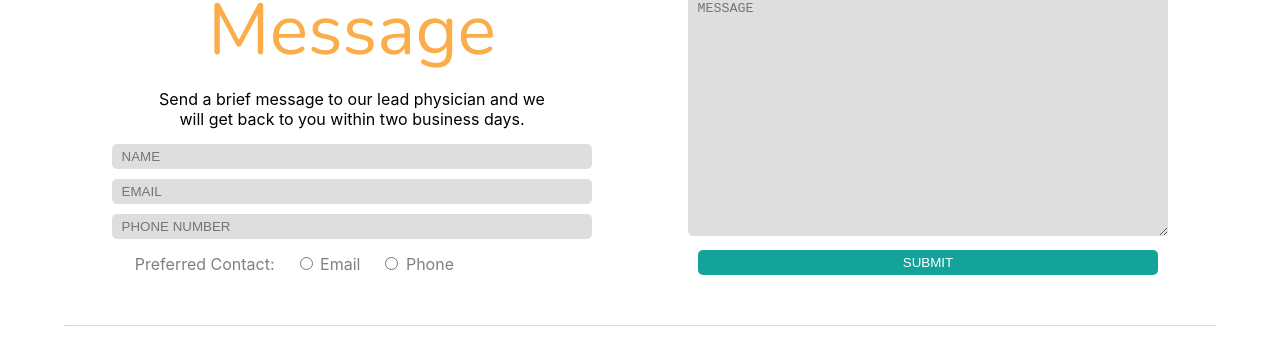
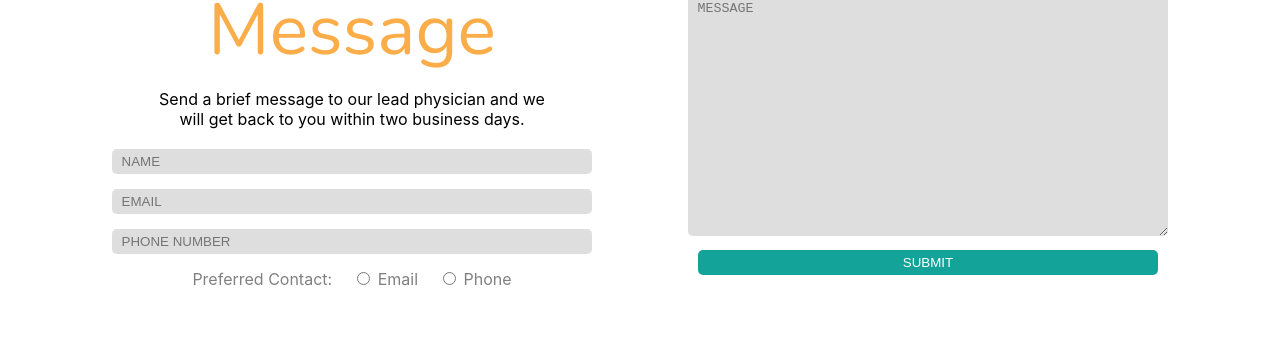
Before and after one commit to GregRoques/Varicure-Vein-Center, a React (Create React App) app: page /contact in a window 1280 px wide. Shown: the part 1182-1519 px from the top of the page. Built offline with nearby package versions, Linux system fonts and the light colour scheme; no server answers.

Commit message:
photo edits

```diff
--- a/src/Layout/HeaderFooter/footer.module.css
+++ b/src/Layout/HeaderFooter/footer.module.css
@@ -1,5 +1,5 @@
 .footerContainer {
-    position: absolute;
+    position: fixed;
     padding: 5px;
     width: 100%;
     height: 25px;
--- a/src/Pages/Contact/Components/message.module.css
+++ b/src/Pages/Contact/Components/message.module.css
@@ -19,7 +19,7 @@
 }
 
 .shortForm {
-    margin: 5px 0px 5px 0px;
+    margin: 10px 0px 5px 0px;
     padding: 0px 10px 0px 10px;
     width: 80%;
     height: 25px;
@@ -54,9 +54,9 @@ input:placeholder-shown, textarea:placeholder-shown{
 }
 
 .radioBoxes{
-    width: 80%;
     margin-top: 10px;
     color: gray;
+    padding: 0px 10px 0px 10px;
 }
 
 .radio {
```
Also changed, not shown: public/0.jpg, 1 other file (tests, documents, lock files or other folders).
